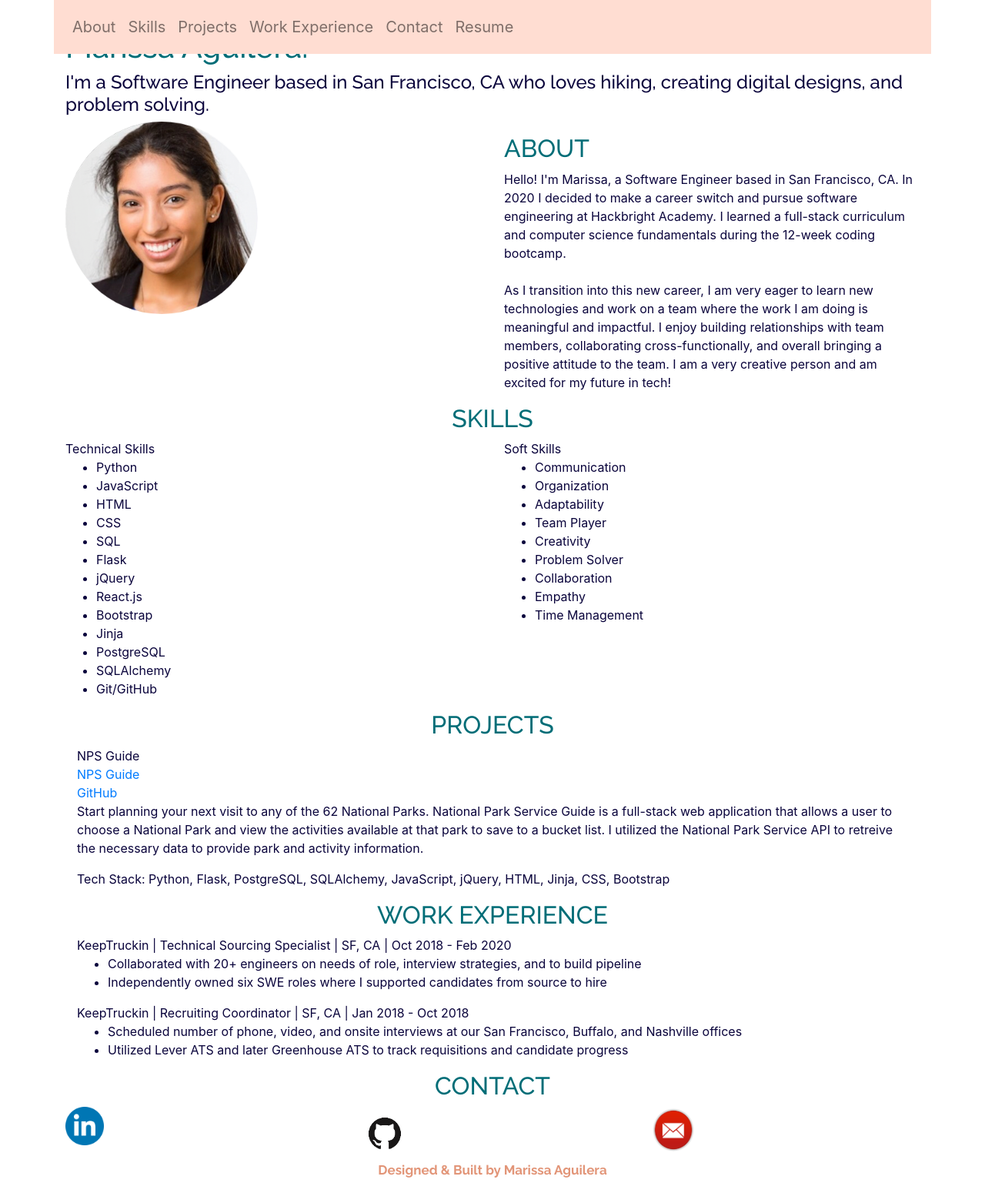
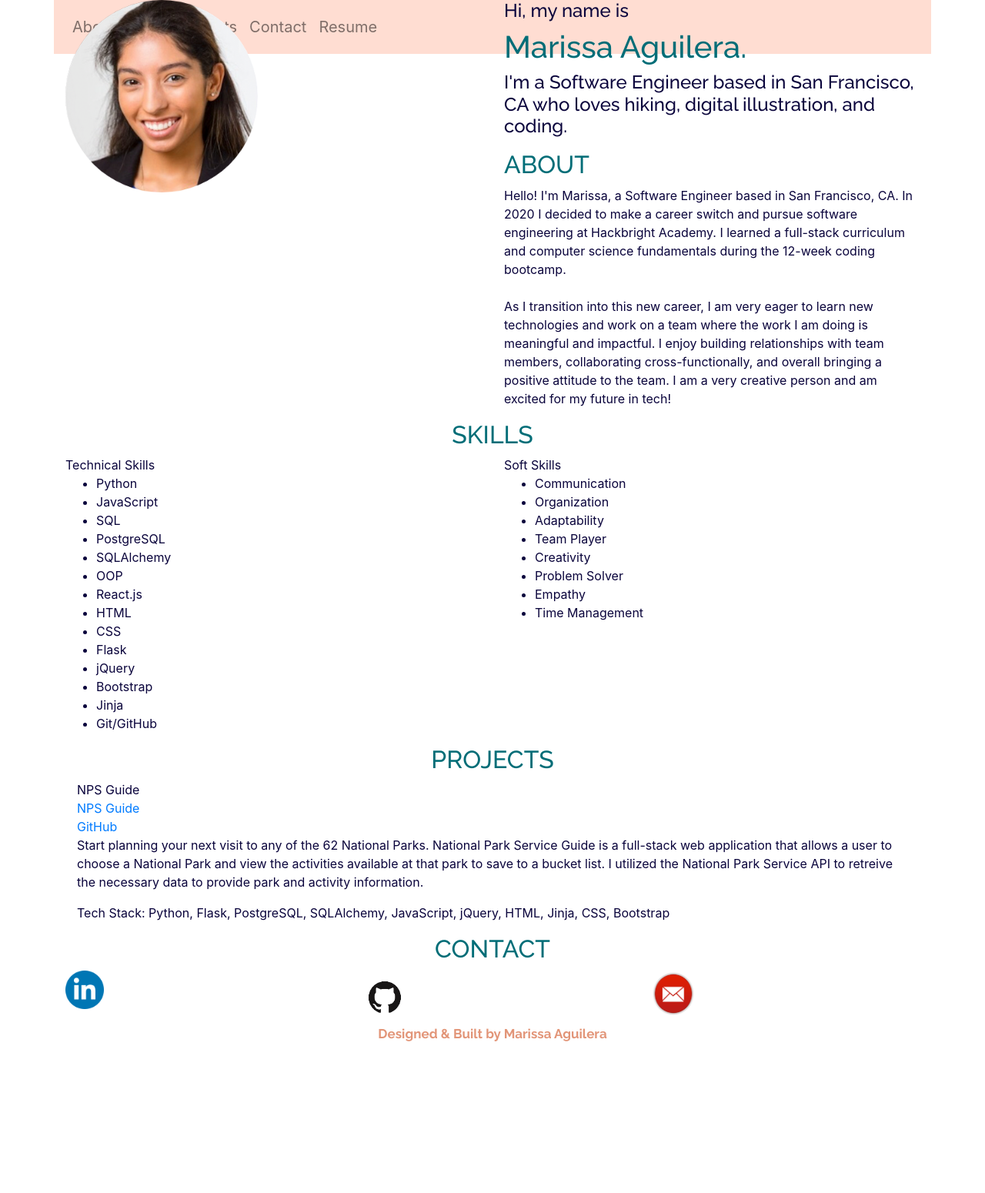
Before and after one commit to Meaguileraa/Portfolio, a Flask app: page / in a window 1280 px wide. Shown: the whole page at 77% size. After the commit the page ends 1353 px from the top, so only its background shows below. Run offline with Flask 2, Linux system fonts and the light colour scheme; some libraries are stand-ins or nearby versions.

Commit message:
Made edits to skills and about me

```diff
--- a/templates/homepage.html
+++ b/templates/homepage.html
@@ -43,9 +43,6 @@
                             <a href="#projects-section" class="nav-link">Projects</a>
                         </li>
                         <li class="nav-item">
-                            <a href="#work-experience-section" class="nav-link">Work Experience</a>
-                        </li>
-                        <li class="nav-item">
                             <a href="#contact-section" class="nav-link">Contact</a>
                         </li>
                         <li class="nav-item resume-download">
@@ -62,13 +59,6 @@
                 </div>
             </nav>
 
-            <div class="name container" id="opening-section">
-                <h4>Hi, my name is</h4>
-                <h1>Marissa Aguilera.</h1>
-                <h4>I'm a Software Engineer based in San Francisco, CA who loves hiking,
-                    creating digital designs, and problem solving. </h4>
-            </div>
-
             <!-- About Section -->
             <div class ="about-section container" id ="about-section">
                 <!-- <div id="about-title">About</div> -->
@@ -77,6 +67,10 @@
                         <img src="/static/imgs/headshot.png" alt="Headshot" width="250" height="250">
                     </div>
                     <div class="about-text col"id="about-text">
+                        <h4>Hi, my name is</h4>
+                        <h1>Marissa Aguilera.</h1>
+                        <h4>I'm a Software Engineer based in San Francisco, CA who loves hiking,
+                             digital illustration, and coding. </h4>
                         <p>
                             <h2 id="headers">ABOUT</h2>
                             Hello! I'm Marissa, a Software Engineer based in San Francisco, CA.
@@ -110,16 +104,17 @@
                         <ul>
                             <li>Python</li>
                             <li>JavaScript</li>
+                            <li>SQL</li>
+                            <li>PostgreSQL</li>
+                            <li>SQLAlchemy</li>
+                            <li>OOP</li>
+                            <li>React.js</li>
                             <li>HTML</li>
                             <li>CSS</li>
-                            <li>SQL</li>
                             <li>Flask</li>
                             <li>jQuery</li>
-                            <li>React.js</li>
                             <li>Bootstrap</li>
                             <li>Jinja</li>
-                            <li>PostgreSQL</li>
-                            <li>SQLAlchemy</li>
                             <li>Git/GitHub</li>
                         </ul>
                     </div>
@@ -136,7 +131,6 @@
                             <li>Team Player</li>
                             <li>Creativity</li>
                             <li>Problem Solver</li>
-                            <li>Collaboration</li>
                             <li>Empathy</li>
                             <li>Time Management</li>
                         </ul>
@@ -176,31 +170,6 @@
 
 
 
-        <!-- Work Experience Section -->
-        <div class ="work-experience-section container" id="work-experience-section">
-            <h2 class="text-center" id="headers">WORK EXPERIENCE</h2>
-            <div id="work-experience-text row">
-                <div class="kt-src-section col">
-                    <div id="kt-src-title">KeepTruckin | Technical Sourcing Specialist | SF, CA | Oct 2018 - Feb 2020</div>
-                    <div id="kt-src-text">
-                        <ul>
-                            <li>Collaborated with 20+ engineers on needs of role, interview strategies, and to build pipeline</li>
-                            <li>Independently owned six SWE roles where I supported candidates from source to hire</li>
-                        </ul>
-                    </div>
-                </div>
-                <div class="kt-rc-section col">
-                    <div id="kt-rc-title">KeepTruckin | Recruiting Coordinator | SF, CA | Jan 2018 - Oct 2018</div>
-                    <div id="kt-rc-text">
-                        <ul>
-                            <li>Scheduled number of phone, video, and onsite interviews at our San Francisco, Buffalo, and Nashville offices</li>
-                            <li>Utilized Lever ATS and later Greenhouse ATS to track requisitions and candidate progress</li>
-                        </ul>
-                    </div>
-                </div>
-            </div>
-        </div>
-
         <!-- jQuery script tag from code.jquery.com -->
         <script src="https://code.jquery.com/jquery-3.5.1.js" integrity="sha256-QWo7LDvxbWT2tbbQ97B53yJnYU3WhH/C8ycbRAkjPDc=" crossorigin="anonymous"></script>
 
```
